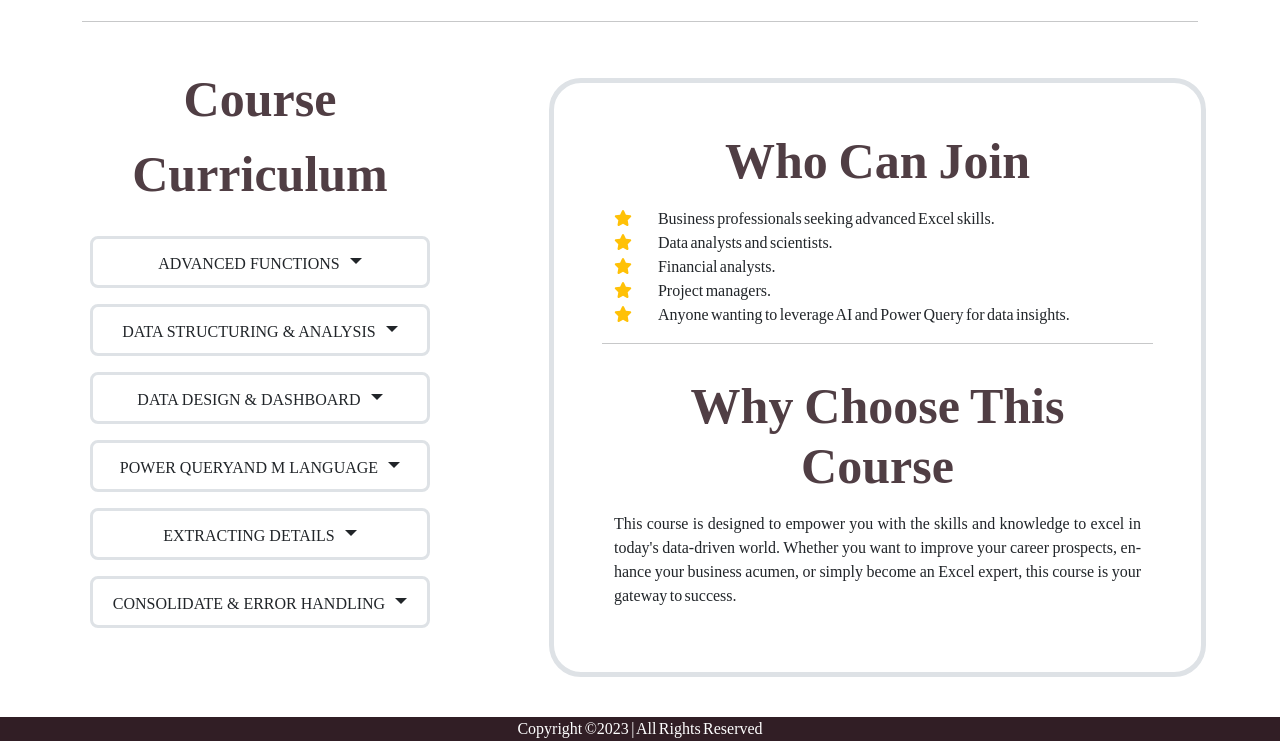
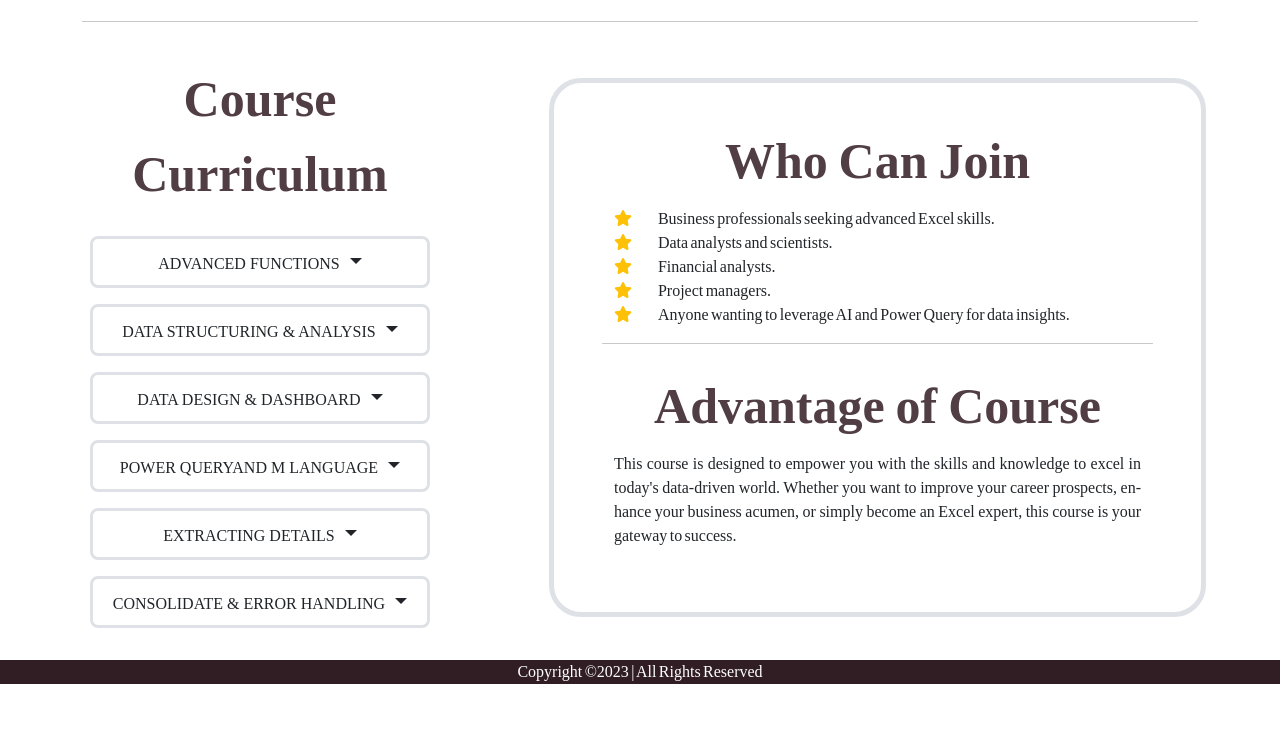
Before and after one commit to Om-Devloper/demo-2, a plain HTML site: page courses.html in a window 1280 px wide. Shown: the part 1695-2436 px from the top of the page. After the commit the page ends 2379 px from the top, so only its background shows below. Drawn offline with nearby package versions, Linux system fonts and the light colour scheme; a web font is replaced by a local one.

Commit message:
advantage of course section

```diff
--- a/courses.html
+++ b/courses.html
@@ -435,7 +435,7 @@
               </ul>
               <hr class="featurette-divider pt-2" />
               <h2 class="heading text-center pt-2" style="color: #503e44;">
-                Why Choose This Course</h2>
+                Advantage of Course</h2>
                 <p class="pt-2">This course is designed to empower you with the skills and knowledge to excel in today's data-driven world. Whether you want to improve your career prospects, enhance your business acumen, or simply become an Excel expert, this course is your gateway to success.</p>
             </div>
             </div>
```
